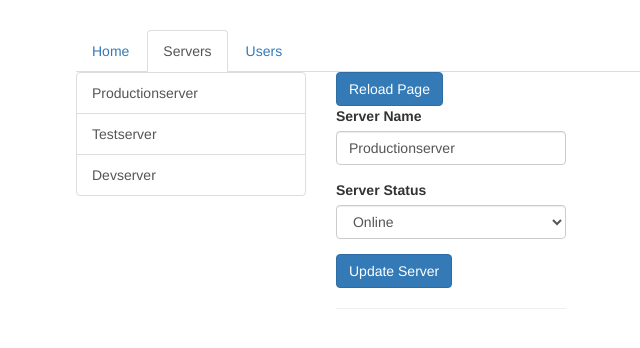
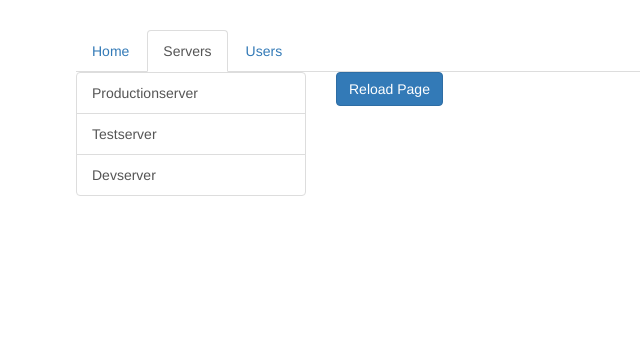
Before and after one commit to nkfoss/AngularRouting, an Angular app: page /servers in a window 1280 px wide. Shown: the top 348 px of the page, without its empty margins (189-829 px from the left). Built offline with nearby package versions, Linux system fonts and the light colour scheme.

Commit message:
Implement child-routing for Servers component

```diff
--- a/src/app/servers/servers.component.html
+++ b/src/app/servers/servers.component.html
@@ -17,8 +17,11 @@
   </div>
   <div class="col-xs-12 col-sm-4">
     <button class="btn btn-primary" (click)="onReloadPage()"> Reload Page </button>
-    <app-edit-server></app-edit-server>
+
+    <!-- All the child routes of the route being loaded on the ServersComponent -->
+    <router-outlet></router-outlet>
+    <!-- <app-edit-server></app-edit-server>
     <hr>
-    <!-- <app-server></app-server> -->
+    <app-server></app-server> -->
   </div>
 </div>
```
Also changed, not shown: src/app/app.module.ts (+8 -3 lines).
